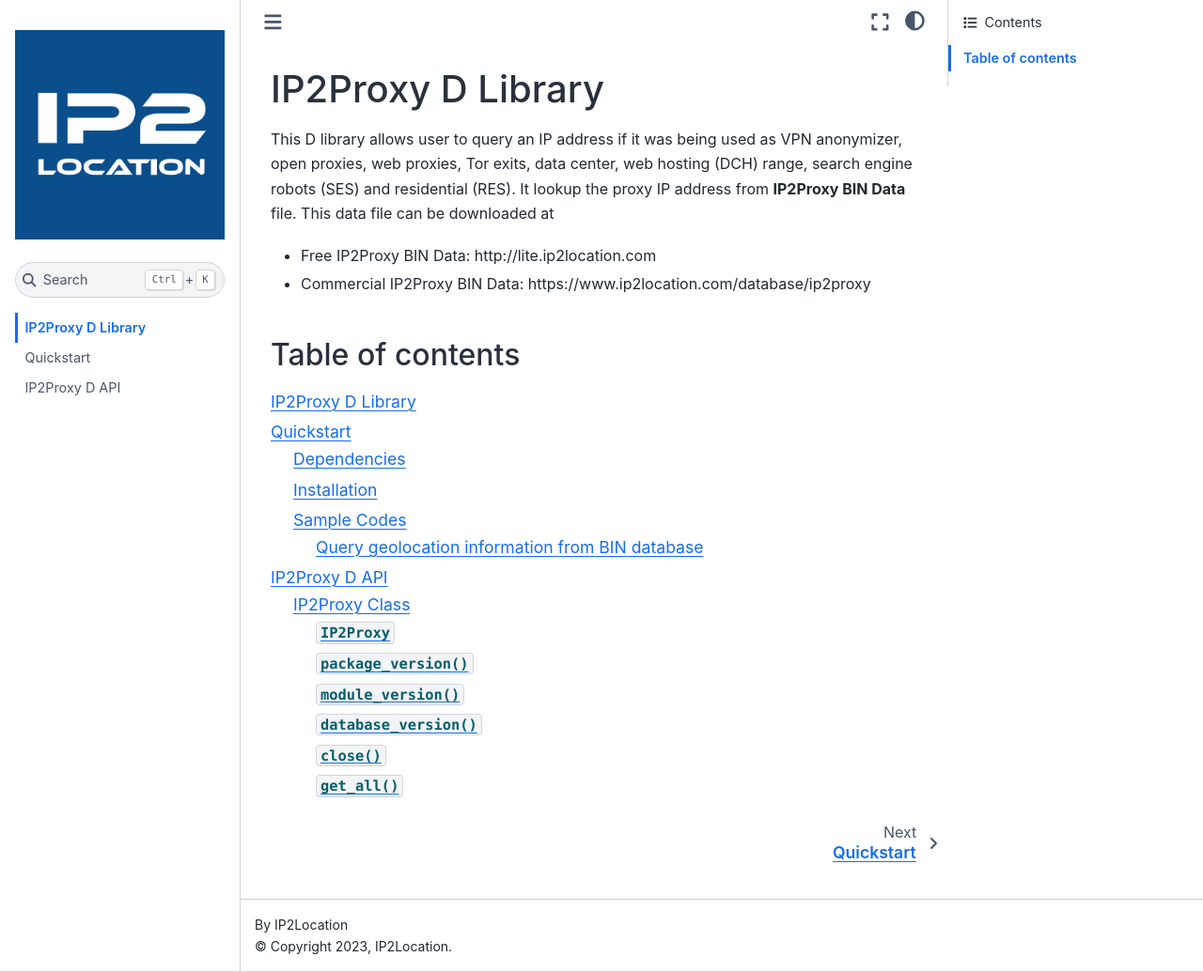
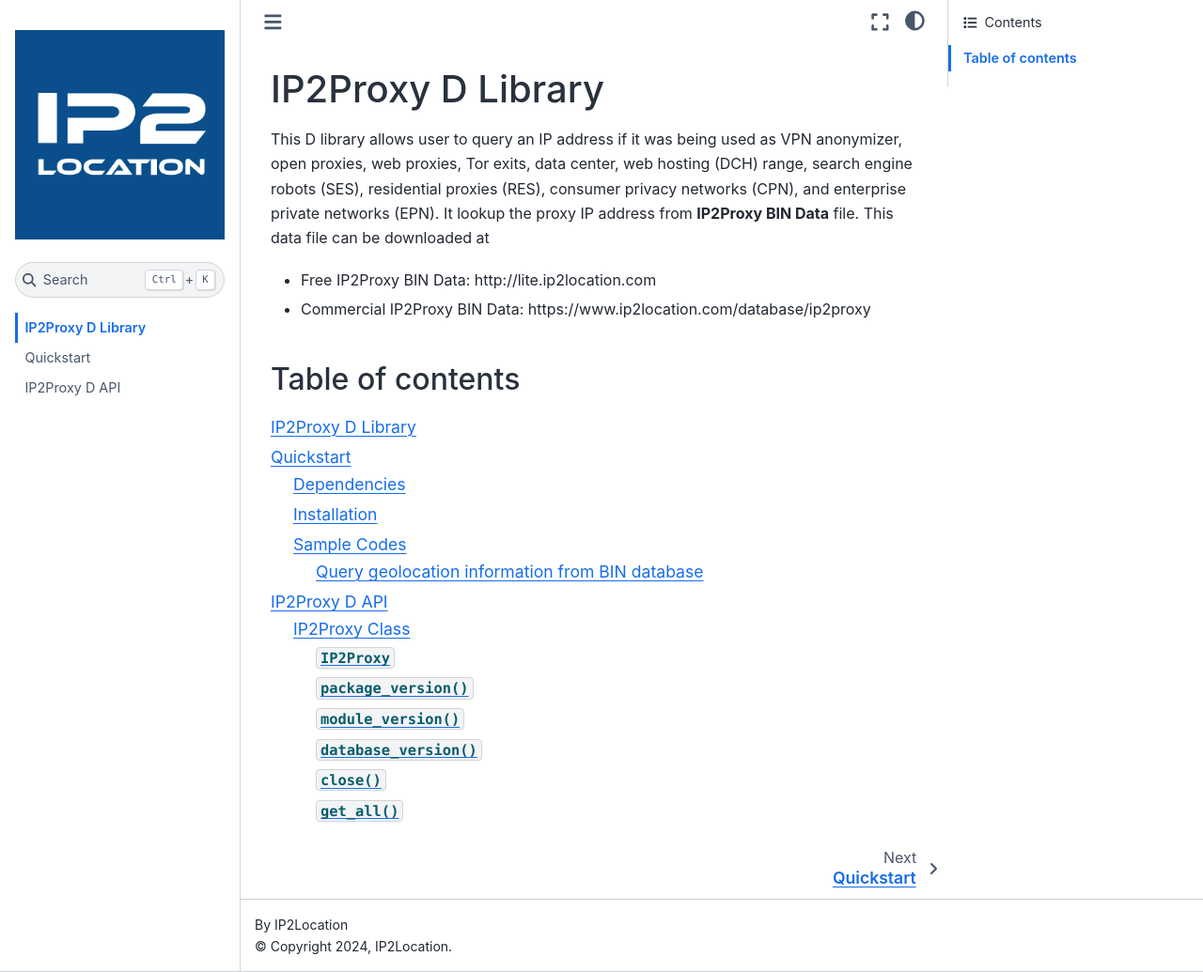
Before and after one commit to ip2location/ip2proxy-d, a Sphinx documentation site: the page built from docs/source/index.md, in a window 1280 px wide and 1035 px high. Shown: the whole window at 94% size. Built offline with Sphinx 7.4.7 and the Sphinx Book theme 1.1.4, drawn with Linux system fonts in a browser that asks for light colours.

Commit message:
Update documentation to mention support of CPN and EPN in PX11+

```diff
--- a/docs/source/conf.py
+++ b/docs/source/conf.py
@@ -4,7 +4,7 @@
 # -- Project information
 
 project = 'IP2Proxy D'
-copyright = '2023, IP2Location'
+copyright = '2024, IP2Location'
 author = 'IP2Location'
 
 release = '0.1.0'
--- a/docs/source/index.md
+++ b/docs/source/index.md
@@ -1,6 +1,6 @@
 # IP2Proxy D Library
 
-This D library allows user to query an IP address if it was being used as VPN anonymizer, open proxies, web proxies, Tor exits, data center, web hosting (DCH) range, search engine robots (SES) and residential (RES). It lookup the proxy IP address from **IP2Proxy BIN Data** file. This data file can be downloaded at
+This D library allows user to query an IP address if it was being used as VPN anonymizer, open proxies, web proxies, Tor exits, data center, web hosting (DCH) range, search engine robots (SES), residential proxies (RES), consumer privacy networks (CPN), and enterprise private networks (EPN). It lookup the proxy IP address from **IP2Proxy BIN Data** file. This data file can be downloaded at
 
 * Free IP2Proxy BIN Data: http://lite.ip2location.com
 * Commercial IP2Proxy BIN Data: https://www.ip2location.com/database/ip2proxy
```
Also changed, not shown: README.md (+3 -1 lines).
